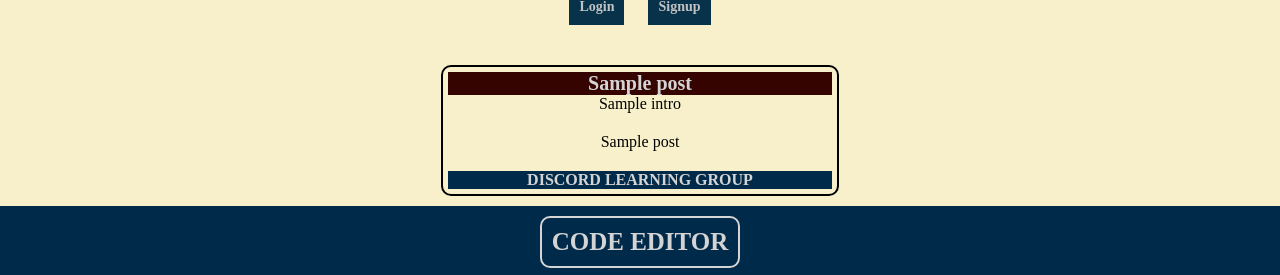
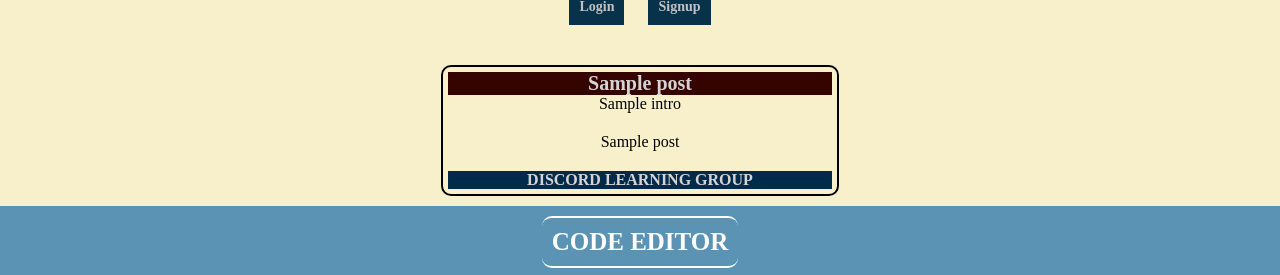
Before and after one commit to ledminh/basicpython, a Django app: template home/templates/home/home_page.html in a window 1280 px wide. Shown: the part 221-496 px from the top of the page. Run offline with Django 3.2, Linux system fonts and the light colour scheme; the template is opened without the code that fills it: most values are stand-ins (such as "Sample title", 1, 10 or a date in 2020); parts of the project's set-up code (start-up, migrations or seed data) failed here and were passed over.

Commit message:
Add Code Editor

```diff
--- a/basicpython/static/css/basicpython.css
+++ b/basicpython/static/css/basicpython.css
@@ -93,24 +93,30 @@ body {
   }
 
   .code_editor {
-    background-color: #002a4a;
+    background-color: #005fa8a2;
     text-align: center;
     padding: 10px;
     min-width: 300px;
+  }
+
+  .code_editor_title {
+    display: inline-block;
+    padding: 10px;
+    color: white;
+    font-weight: bold;
+    font-size: 25px;
+    border-top: 2px solid;
+    border-bottom: 2px solid;
+    border-radius: 10px;
 
   }
 
-  .code_editor_button {
-    display: inline-block;
-    padding: 10px;
-    color: #d4d4d4;
-    font-weight: bold;
-    font-size: 25px;
-    border: 2px solid;
-    border-radius: 10px;
-    cursor: pointer;
+  .code_editor_embeded {
+    margin-top: 10px;
   }
 
-  .code_editor_button:hover {
-    color: white;
+  .footer {
+
+    text-align: center;
+
   }
--- a/basicpython/templates/base.html
+++ b/basicpython/templates/base.html
@@ -35,6 +35,10 @@
         </div>
         {% block content %}{% endblock %}
 
+        <div class="footer">
+            <p>Copyright &#169; 2020 by Team 2 - CS160 </p>
+        </div>
+
         {# Global javascript #}
         <script type="text/javascript" src="{% static 'js/basicpython.js' %}"></script>
 
--- a/home/templates/home/home_page.html
+++ b/home/templates/home/home_page.html
@@ -26,6 +26,11 @@
     </div>
 
     <div class="code_editor">
-        <div class="code_editor_button">CODE EDITOR</div>
+        <div class="code_editor_title">CODE EDITOR</div>
+        <div class="code_editor_embeded">
+            <iframe src="https://trinket.io/embed/python/3d8d7ce66b" width="100%" height="356" frameborder="0" marginwidth="0" marginheight="0" allowfullscreen></iframe>
+        </div>
+
+
     </div>
 {% endblock %}
```
